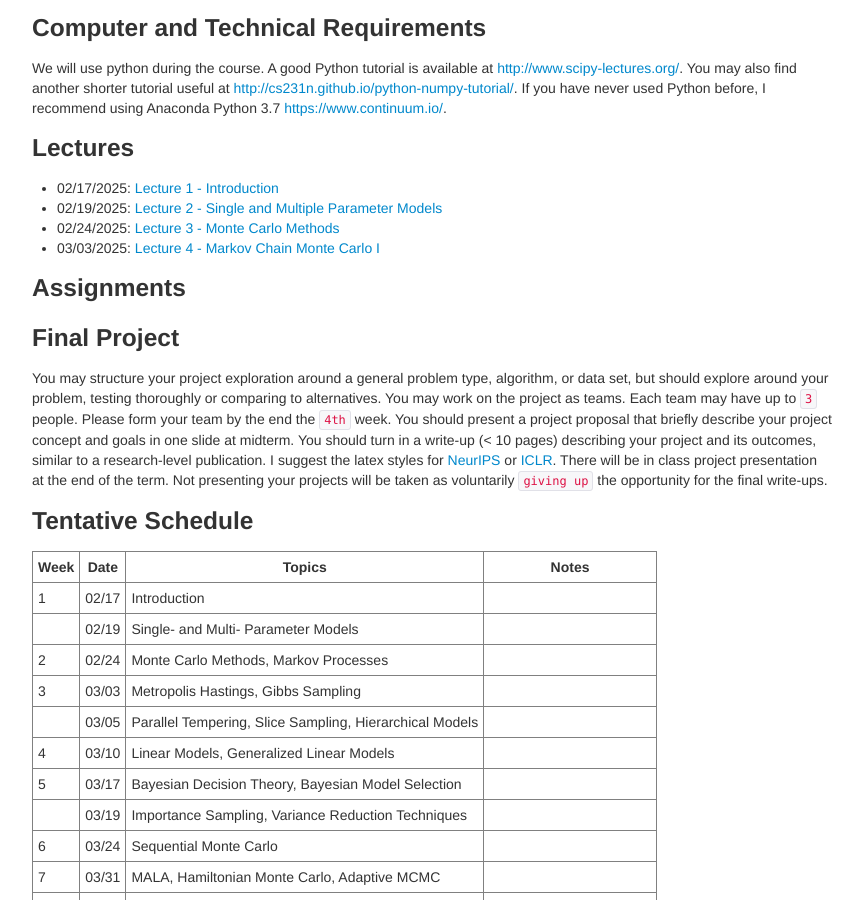
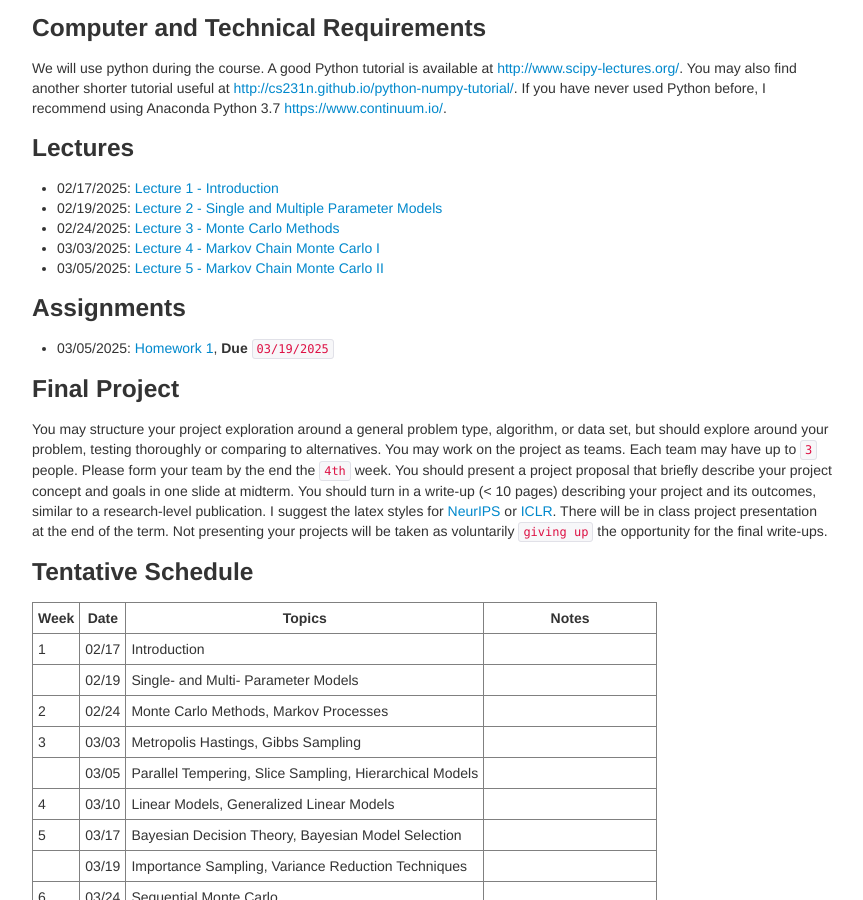
Before and after one commit to zcrabbit/zcrabbit.github.io, a Jekyll site: the page built from courses/btc-s25.md, in a window 1280 px wide and 900 px high, scrolled down 995 px. Shown: the whole window, without its empty margins (208-1071 px from the left). Built offline with Jekyll 4.4.1, drawn with Linux system fonts in a browser that asks for light colours.

Commit message:
lecture 5 and homework 1 out

```diff
--- a/courses/btc-s25.md
+++ b/courses/btc-s25.md
@@ -44,10 +44,13 @@ We will use python during the course. A good Python tutorial is available at <ht
 - 02/19/2025: [Lecture 2 - Single and Multiple Parameter Models]({{sites.baseurl}}/static/slides/btc_spring25/lec02.pdf)
 - 02/24/2025: [Lecture 3 - Monte Carlo Methods]({{sites.baseurl}}/static/slides/btc_spring25/lec03.pdf)
 - 03/03/2025: [Lecture 4 - Markov Chain Monte Carlo I]({{sites.baseurl}}/static/slides/btc_spring25/lec04.pdf)
+- 03/05/2025: [Lecture 5 - Markov Chain Monte Carlo II]({{sites.baseurl}}/static/slides/btc_spring25/lec05.pdf)
 
 
 
 ### Assignments
+
+- 03/05/2025: [Homework 1]({{sites.baseurl}}/static/slides/btc_spring25/hw01.pdf), **Due** `03/19/2025`
 
 <!--
 - 03/06/2024: [Homework 1]({{sites.baseurl}}/static/slides/btc_spring24/hw01.pdf), **Due** `03/20/2024`
```
Also changed, not shown: 3 other files.
